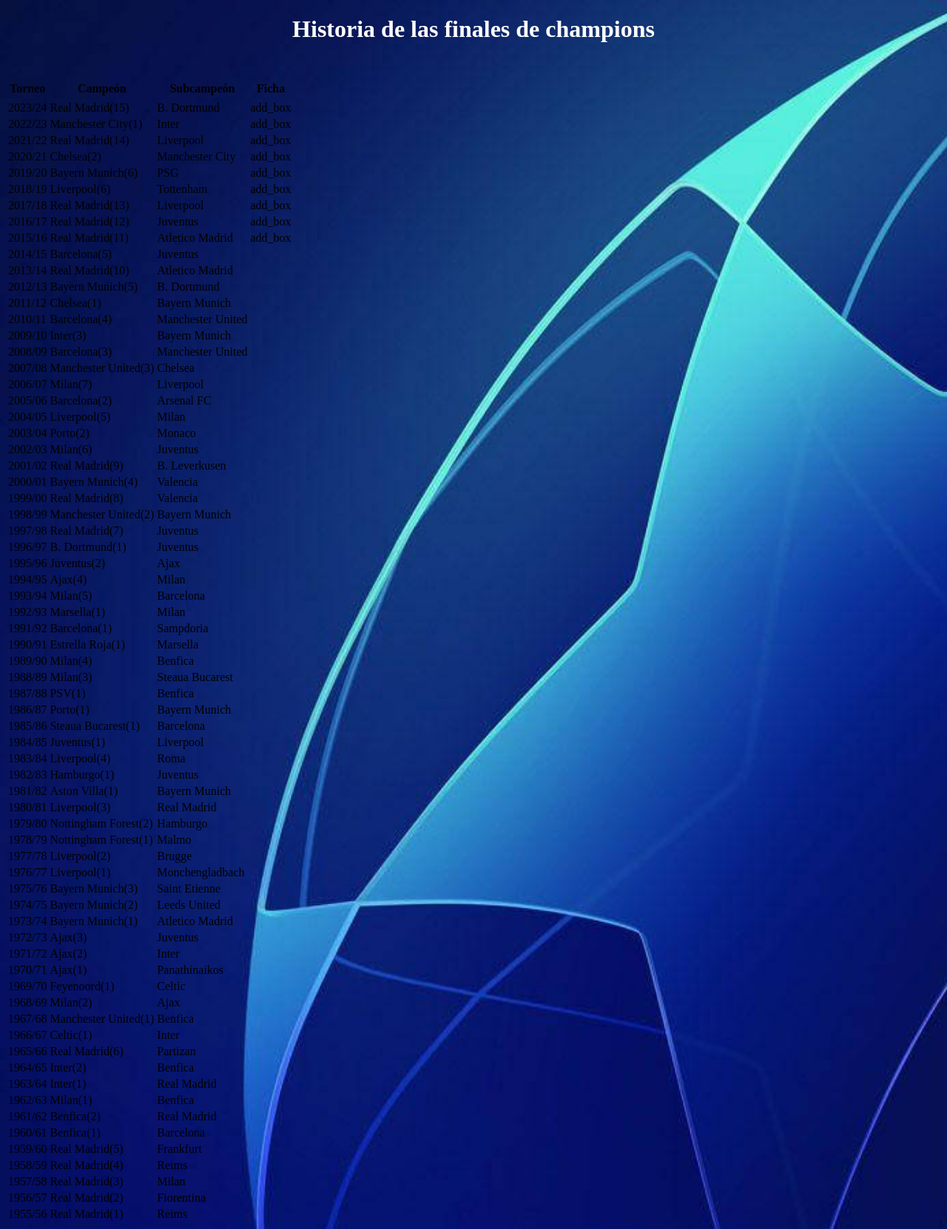
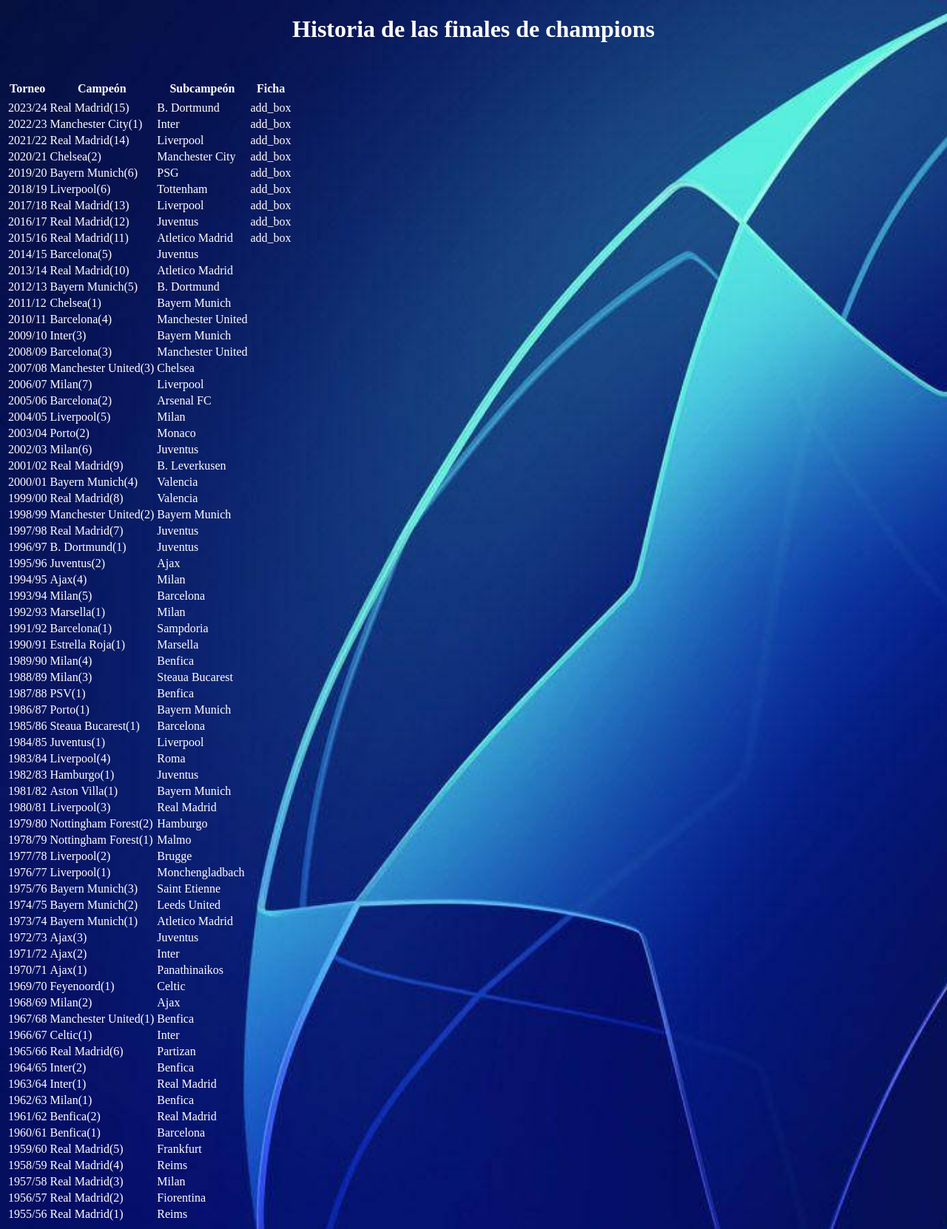
Before and after one commit to TheLife761/TP-Desarrollo-Sistemas, a PHP site: page / in a window 1280 px wide. Shown: the whole page at 74% size. Run offline with PHP 8.4, Linux system fonts and the light colour scheme.

Commit message:
fix styles

```diff
--- a/index.php
+++ b/index.php
@@ -10,7 +10,7 @@ include_once "data.php";
     <meta charset="UTF-8">
     <meta http-equiv="X-UA-Compatible" content="IE=edge">
     <meta name="viewport" content="width=device-width, initial-scale=1.0">
-    <link rel="stylesheet" href="/styles/champions.css">
+    <link rel="stylesheet" href="./styles/champions.css">
     <title>Champions</title>
 </head>
 <body>
--- a/styles/champions.css
+++ b/styles/champions.css
@@ -2,6 +2,7 @@ body {
   background-image: url("../images/fondo\ champions-1.jpg");
   background-size: cover;
   background-repeat: no-repeat;
+  color: white;
 }
 
 h1 {
```
